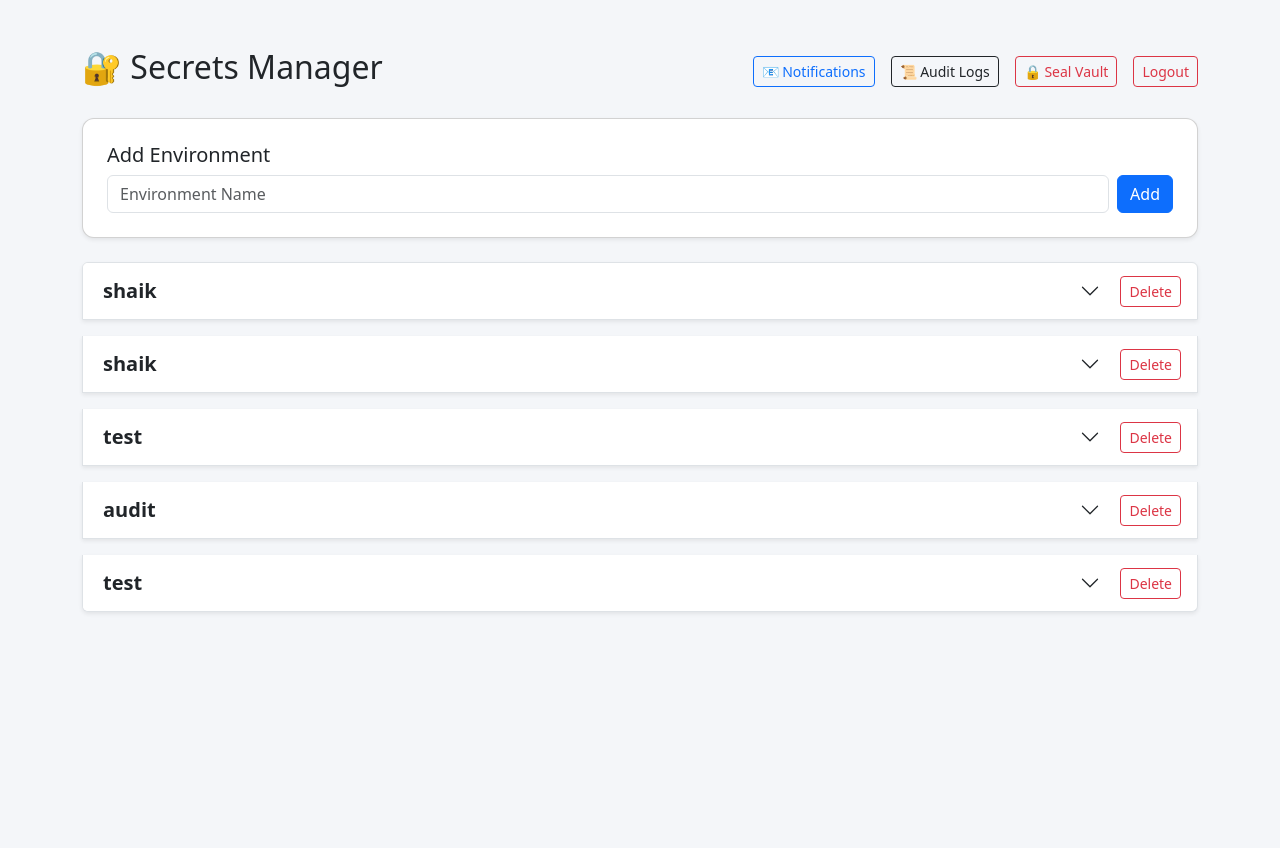
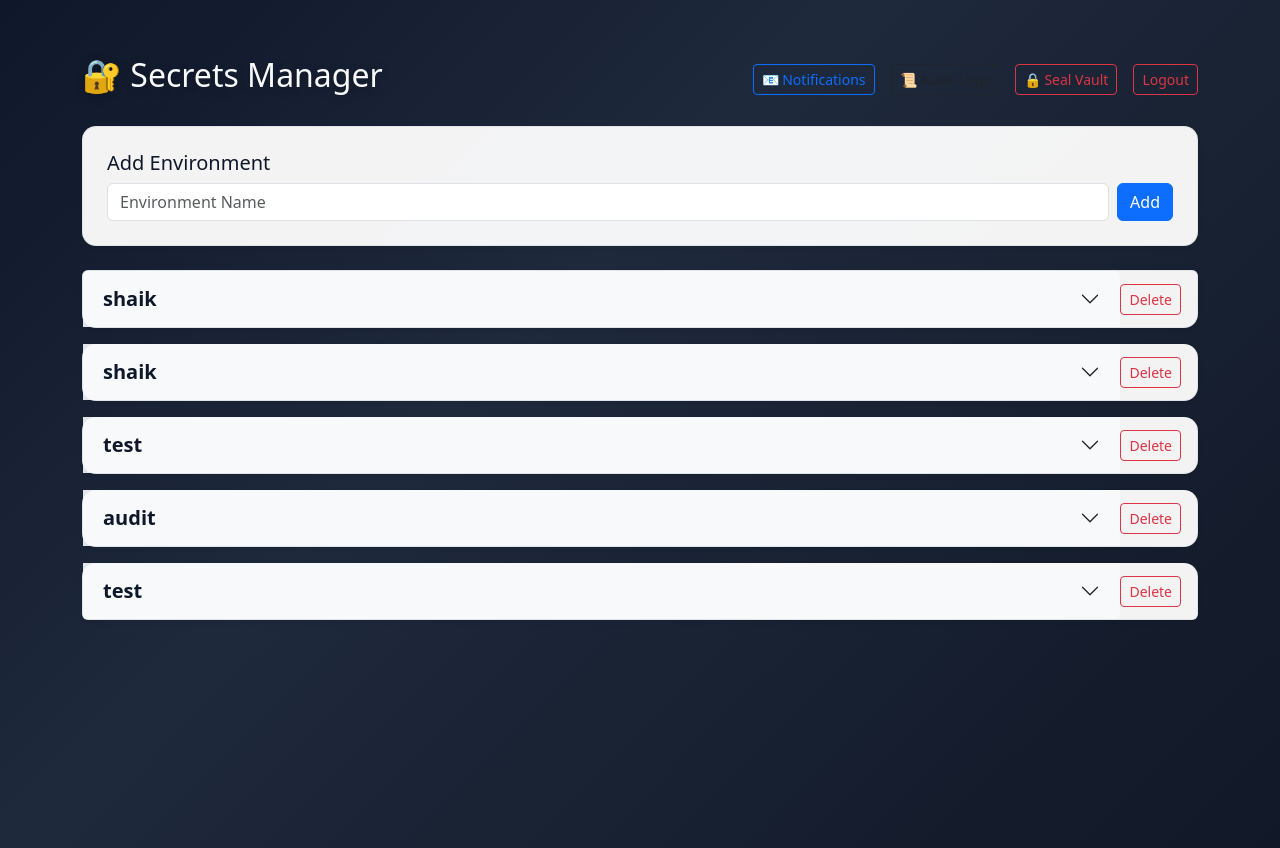
Before and after one commit to shaik-byte/ci-secrets-management, a Django app: template vault_dashboard/templates/vault_dashboard/dashboard.html in a window 1280 px wide. Before the commit the page ends 613 px from the top, so only its background shows below. Run offline with Django 5.2, Linux system fonts and the light colour scheme; the template is opened without the code that fills it: values that come from a table or form of the project are taken from there, others are empty; data comes from the database, SQL or seed files in the repository.

Commit message:
Refresh dashboard to production-style dark gradient theme

```diff
--- a/vault_dashboard/templates/vault_dashboard/dashboard.html
+++ b/vault_dashboard/templates/vault_dashboard/dashboard.html
@@ -6,11 +6,50 @@
     <link href="https://cdn.jsdelivr.net/npm/bootstrap@5.3.2/dist/css/bootstrap.min.css" rel="stylesheet">
 
     <style>
-        body { background-color: #f4f6f9; }
-        .card { border-radius: 12px; }
+        body {
+            background: linear-gradient(135deg, #0f172a 0%, #1e293b 40%, #111827 100%);
+            min-height: 100vh;
+            color: #e2e8f0;
+        }
+
+        .container {
+            padding-top: 8px;
+            padding-bottom: 24px;
+        }
+
+        h2 {
+            color: #f8fafc;
+            text-shadow: 0 2px 10px rgba(0, 0, 0, 0.25);
+        }
+
+        .card,
+        .accordion-item,
+        .modal-content {
+            border-radius: 14px;
+            background: rgba(255, 255, 255, 0.95);
+            border: 1px solid rgba(148, 163, 184, 0.2);
+            box-shadow: 0 8px 24px rgba(15, 23, 42, 0.18);
+            color: #0f172a;
+        }
+
+        .accordion-button {
+            background-color: rgba(248, 250, 252, 0.9);
+            color: #0f172a;
+        }
+
+        .accordion-button:not(.collapsed) {
+            background: linear-gradient(90deg, #dbeafe, #e0e7ff);
+            color: #1e3a8a;
+        }
+
         .secret-value { font-family: monospace; }
         .env-header { font-size: 1.25rem; font-weight: 700; }
         .accordion-button:focus { box-shadow: none; }
+
+        .table-dark {
+            --bs-table-bg: #1e293b;
+            --bs-table-color: #f8fafc;
+        }
     </style>
 </head>
 
```
